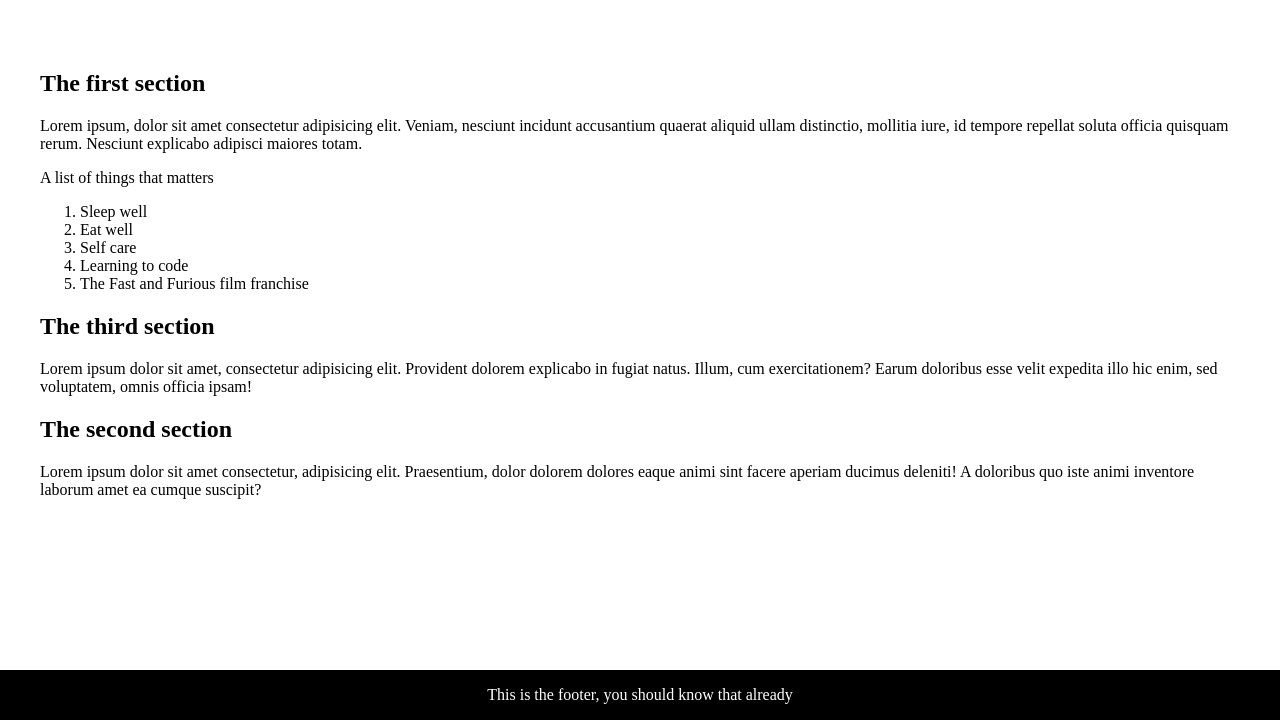
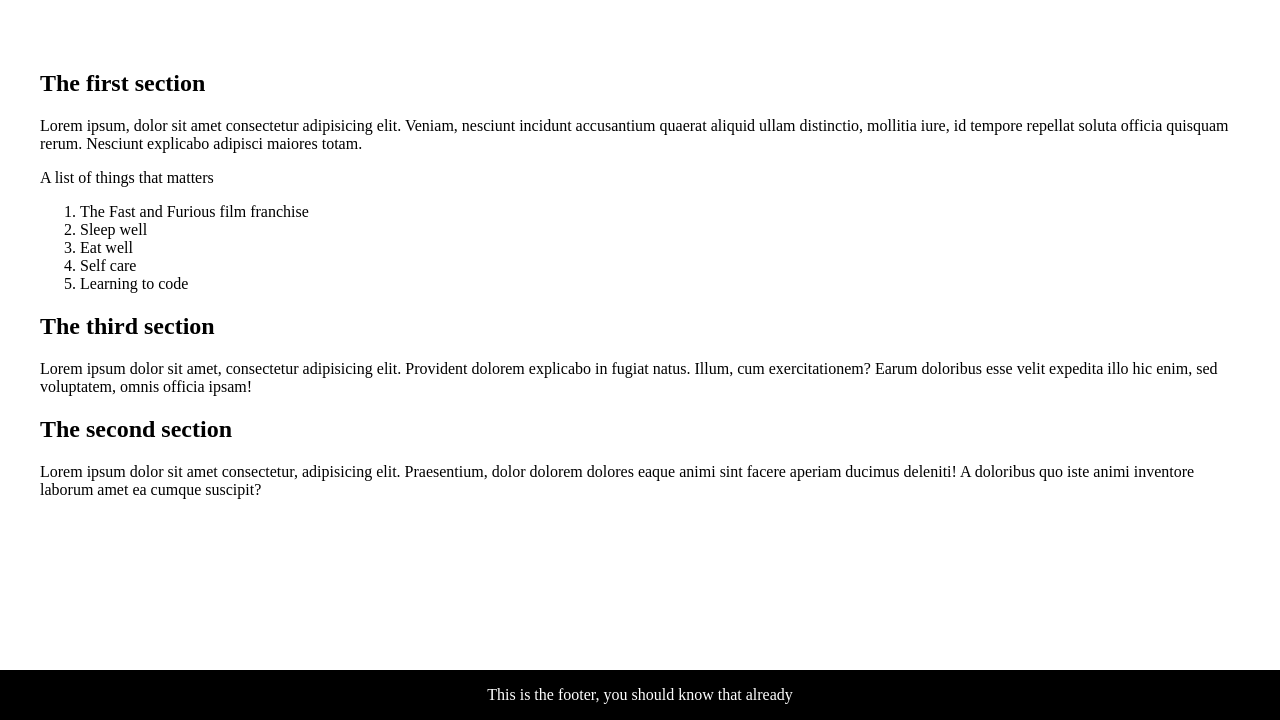
Before and after one commit to Sieglindevwb/DOM-exploration, a plain HTML site: page 4_Navigate/index.html in a window 1280 px wide. Shown: the part 80-800 px from the top of the page. Drawn offline with Linux system fonts and the light colour scheme; files that its build step writes are made by us from their sources.

Commit message:
last child to first place in ol

```diff
--- a/4_Navigate/index.html
+++ b/4_Navigate/index.html
@@ -6,7 +6,7 @@
   <meta name="viewport" content="width=device-width, initial-scale=1.0">
   <title>Exploring the DOM</title>
 
-  <link rel="stylesheet" href="../assets/style.css">
+  <link rel="stylesheet" href="../2_Selectors/style.css">
   <script defer src="script.js"></script>
 </head>
 <body>
--- a/4_Navigate/script.js
+++ b/4_Navigate/script.js
@@ -1,2 +1,8 @@
-/*
-*/
+const ol = document.querySelector('ol');
+const lastChild = ol.children[4]; // Select the last child of the <ol> tag
+const firstChild = ol.children[0]; // Select the first child of the <ol> tag
+
+// Move the last child to the beginning of the list
+ol.insertBefore(lastChild, firstChild);
+
+console.log(ol)
```
